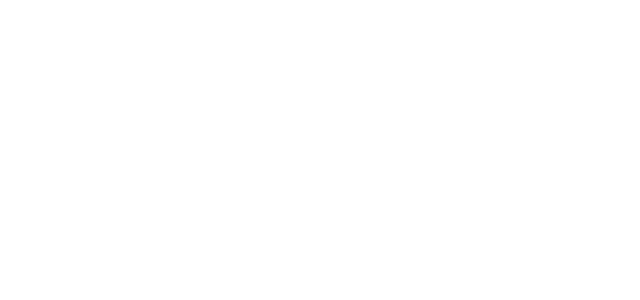
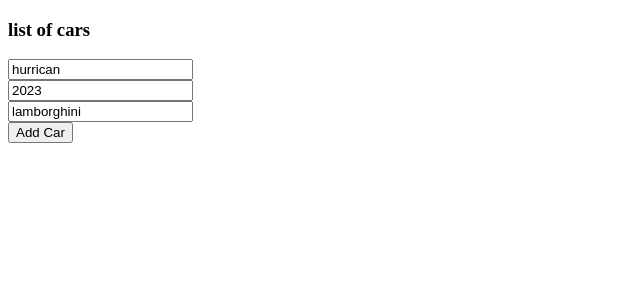
Before and after one commit to sushilthapaIT/React-JS, a React (Vite) app in the folder bro-code/: page / in a window 1280 px wide. Shown: the top 300 px of the page, without its empty margins (0-640 px from the left). Built offline with nearby package versions, Linux system fonts and the light colour scheme.

Commit message:
learning React JS update ARRAY of OBJECTS in state

```diff
--- a/bro-code/src/App.jsx
+++ b/bro-code/src/App.jsx
@@ -13,7 +13,8 @@
 import MyComponent from './MyComponent.jsx';
 import UpdateFunction from './UpdateFunction.jsx';
 import UpdateObjectInState from './UpdateObjectInState.jsx'
-
+import UpdateArrayInState from './UpdateArraysInState.jsx';
+import UpdateArrayofObject from './UpdateArrayofObject';
 
 function App() {
   return(
@@ -38,6 +39,9 @@
       {/* <MyComponent /> */}
       {/* <UpdateFunction /> */}
       {/* <UpdateObjectInState /> */}
+      {/* <UpdateArrayInState /> */}
+      <UpdateArrayofObject />
+
 
 
 
--- /dev/null
+++ b/bro-code/src/UpdateArrayofObject.jsx
@@ -0,0 +1,19 @@
+import React, {useState} from "react";
+
+function UpdateArrayofObject() {
+
+    const [car, setCar] = useState({model: "hurrican", year: 2023, naam: "lamborghini" })
+
+    return(
+        <>
+            <h3>list of cars</h3>
+            <input type="text" value={car.model}/><br/>
+            <input type="number" value={car.year}/> <br/>
+            <input type="text" value={car.naam}/> <br/>
+            <button>Add Car</button>
+        </>
+    );
+}
+
+
+export default UpdateArrayofObject
--- a/bro-code/src/UpdateArraysInState.jsx
+++ b/bro-code/src/UpdateArraysInState.jsx
@@ -0,0 +1,37 @@
+import React, {useState} from "react";
+
+function UpdateArrayInState() {
+
+    const [foods, setFoods] = useState([]);
+
+    function handleAddFood(){
+        const newFood = document.getElementById("foodInput").value;
+        document.getElementById("foodInput").value ="";
+
+        setFoods(f => [...f, newFood]);
+
+    }
+
+    function handleRemoveFood(index){
+        setFoods(foods.filter((_, i) => i !== index)) //parameter with _ indicate to ignore
+    }
+
+
+     return(
+        <>
+        <div>
+            <h2>List of foods</h2>
+            <ul>
+                {foods.map((food, index) => <li key={index} onClick={() => handleRemoveFood(index)}>{food}</li>)}
+            </ul>
+
+            <input type="text" id="foodInput" placeholder="Enter food name"/>
+            <button onClick={handleAddFood}>Add Food</button>
+            <button>Remove Food</button>
+        </div>
+
+        </>
+    );
+}
+
+export default UpdateArrayInState
```
